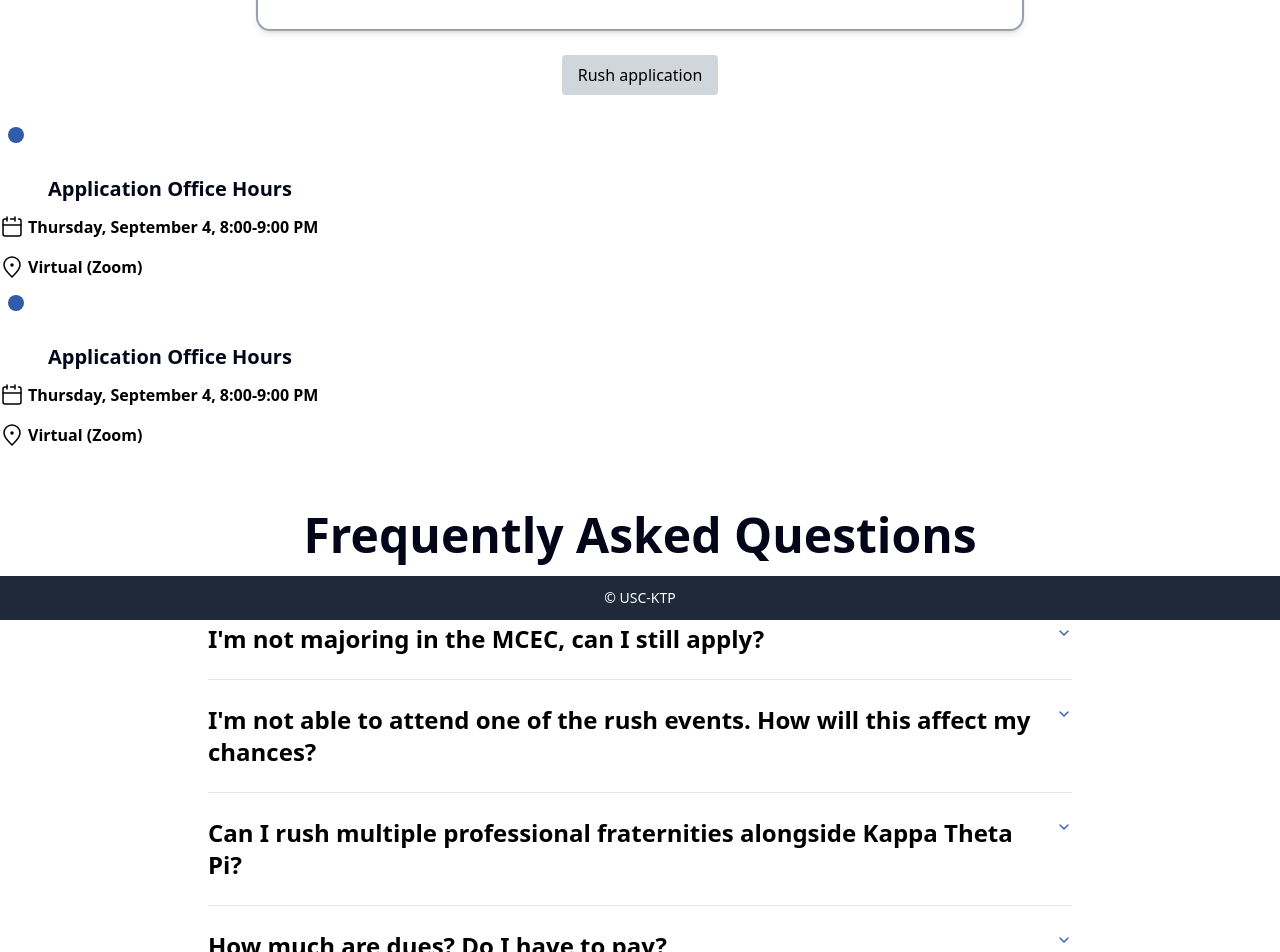
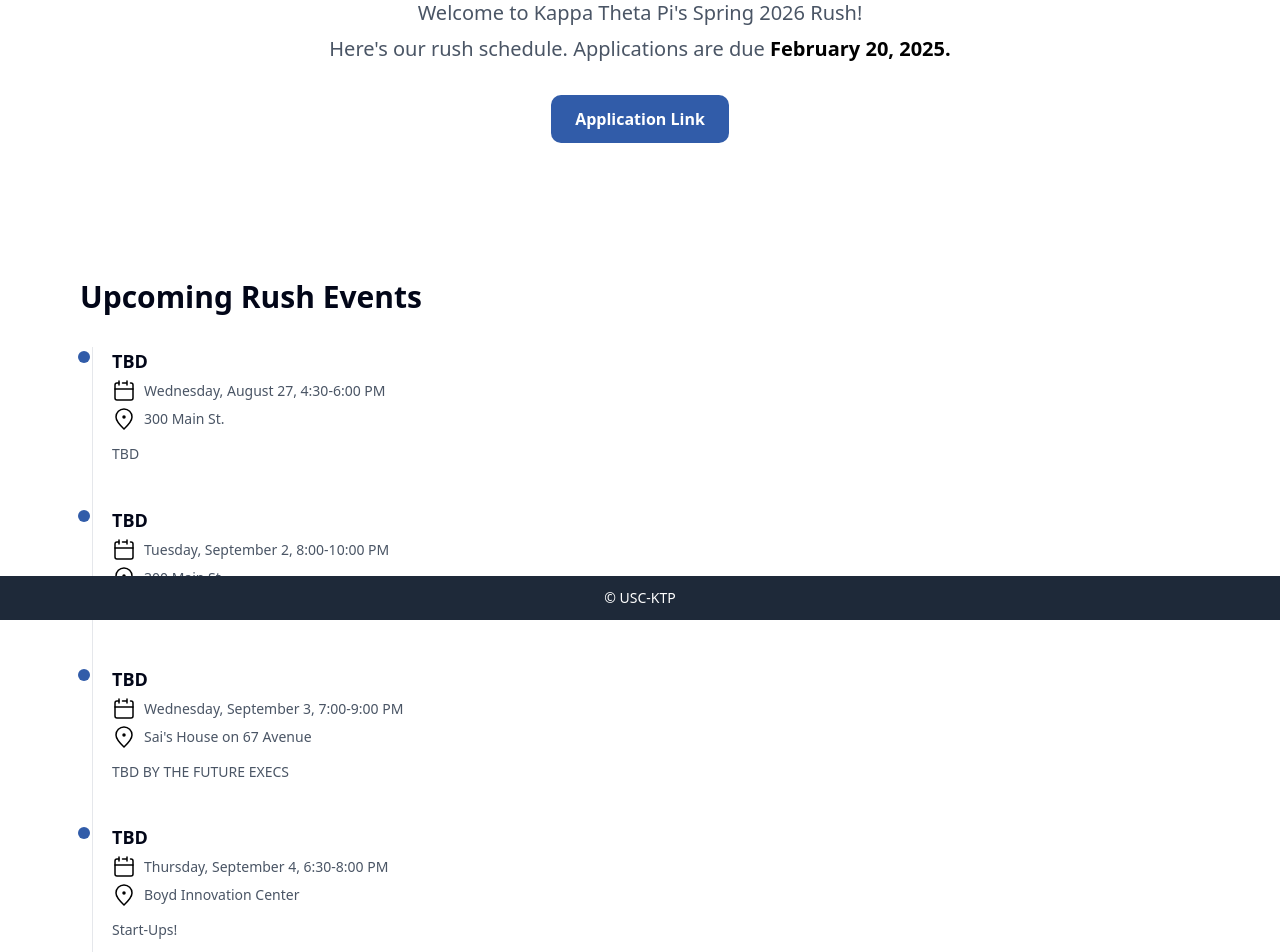
Before and after one commit to ktp-usc/ktp-website, a Next.js app: page /page2 in a window 1280 px wide. Shown: the part 180-1132 px from the top of the page. Built offline with nearby package versions, Linux system fonts and the light colour scheme.

Commit message:
added a new header, and then the timeline

```diff
--- a/app/page2/page.tsx
+++ b/app/page2/page.tsx
@@ -16,79 +16,105 @@ export default function Page2() {
   return (
     <main>
       <Header />
-      <div className="border-2 border-gray-400 rounded-xl p-6 text-center shadow-md mt-10 max-w-3xl mx-auto bg-white/5 backdrop-blur-sm">
-        <h1 className="text-2xl p-4 pb-5">Why rush</h1>
+      <section className="text-center py-16 px-6">
+        <h1 className="text-4xl sm:text-5xl font-extrabold mb-4">
+          Learn About Joining KTP!
+        </h1>
+        <p className="text-gray-600 text-lg sm:text-xl mb-2">
+          Welcome to Kappa Theta Pi's Spring 2026 Rush!
+        </p>
+        <p className="text-gray-600 text-lg sm:text-xl mb-8">
+          Here's our rush schedule. Applications are due{" "}
+          <span className="font-semibold text-black">February 20, 2025.</span>
+        </p>
+
+        {/* Application button */}
+        <div className="flex justify-center mb-6">
+          <Link
+            href="/Application"
+            className="px-6 py-3 bg-[#315CA9] text-white rounded-lg font-semibold hover:bg-[#23498F] transition-colors"
+          >
+            Application Link
+          </Link>
+        </div>
+      </section>
+
+      {/* ===== Timeline Section ===== */}
+      {/* ===== Timeline Section (no right column) ===== */}
+      <section className="max-w-6xl mx-auto mt-12 px-4">
         <div>
-          <form>{/* Form fields for page 2 go here */}</form>
+          <h2 className="text-3xl font-bold mb-8">Upcoming Rush Events</h2>
+
+          <div className="relative">
+            {/* vertical line (left) */}
+            <div className="absolute left-3 top-0 bottom-0 w-px bg-gray-200 hidden sm:block" />
+
+            {/* Event 1 */}
+            <div className="relative pl-8 pb-10">
+              <div className="absolute -left-0.5 top-1 w-3 h-3 rounded-full bg-[#315CA9]"></div>
+              <h3 className="text-lg font-semibold mb-1">TBD</h3>
+              <p className="text-sm text-gray-600 flex items-center gap-2 mb-1">
+                <CalendarIcon />
+                <span>Wednesday, August 27, 4:30-6:00 PM</span>
+              </p>
+              <p className="text-sm text-gray-600 flex items-center gap-2 mb-3">
+                <PinIcon />
+                <span>300 Main St.</span>
+              </p>
+              <p className="text-sm text-gray-600 leading-relaxed">TBD</p>
+            </div>
+
+            {/* Event 2 */}
+            <div className="relative pl-8 pb-10">
+              <div className="absolute -left-0.5 top-1 w-3 h-3 rounded-full bg-[#315CA9]"></div>
+              <h3 className="text-lg font-semibold mb-1">TBD</h3>
+              <p className="text-sm text-gray-600 flex items-center gap-2 mb-1">
+                <CalendarIcon />
+                <span>Tuesday, September 2, 8:00-10:00 PM</span>
+              </p>
+              <p className="text-sm text-gray-600 flex items-center gap-2 mb-3">
+                <PinIcon />
+                <span>300 Main St.</span>
+              </p>
+              <p className="text-sm text-gray-600 leading-relaxed">TBD</p>
+            </div>
+
+            {/* Event 3 */}
+            <div className="relative pl-8 pb-10">
+              <div className="absolute -left-0.5 top-1 w-3 h-3 rounded-full bg-[#315CA9]"></div>
+              <h3 className="text-lg font-semibold mb-1">TBD</h3>
+              <p className="text-sm text-gray-600 flex items-center gap-2 mb-1">
+                <CalendarIcon />
+                <span>Wednesday, September 3, 7:00-9:00 PM</span>
+              </p>
+              <p className="text-sm text-gray-600 flex items-center gap-2 mb-3">
+                <PinIcon />
+                <span>Sai's House on 67 Avenue</span>
+              </p>
+              <p className="text-sm text-gray-600 leading-relaxed">
+                TBD BY THE FUTURE EXECS
+              </p>
+            </div>
+
+            {/* Event 4 */}
+            <div className="relative pl-8 pb-10">
+              <div className="absolute -left-0.5 top-1 w-3 h-3 rounded-full bg-[#315CA9]"></div>
+              <h3 className="text-lg font-semibold mb-1">TBD</h3>
+              <p className="text-sm text-gray-600 flex items-center gap-2 mb-1">
+                <CalendarIcon />
+                <span>Thursday, September 4, 6:30-8:00 PM</span>
+              </p>
+              <p className="text-sm text-gray-600 flex items-center gap-2 mb-3">
+                <PinIcon />
+                <span>Boyd Innovation Center</span>
+              </p>
+              <p className="text-sm text-gray-600 leading-relaxed">
+                Start-Ups!
+              </p>
+            </div>
+          </div>
         </div>
-      </div>
-
-      <div className="flex justify-center mt-6 mb-10">
-        <Link
-          href="/Application"
-          className="px-4 py-2 bg-gray-300 text-black rounded hover:bg-gray-400 inline-block"
-        >
-          Rush application
-        </Link>
-      </div>
-
-      <div className="mb-10 flex items-center relative">
-        <div className="absolute left-4 top-1/2 transform -translate-y-1/2 -translate-x-1/2">
-          <div className="w-4 h-4 rounded-full bg-[#315CA9] z-10"></div>
-        </div>
-      </div>
-
-      <div className="ml-8 pl-4">
-        <h2 className="text-lg sm:text-xl font-bold mb-3">
-          Application Office Hours
-        </h2>
-      </div>
-
-      <div className="mb-4">
-        <div className="flex items-center mb-2">
-          <CalendarIcon />
-          <span className="ml-1 font-semibold text-black text-[13px] sm:text-base">
-            Thursday, September 4, 8:00-9:00 PM
-          </span>
-        </div>
-      </div>
-
-      <div className="flex items-center">
-        <PinIcon />
-        <span className="ml-1 font-semibold text-black text-[13px] sm:text-base">
-          Virtual (Zoom)
-        </span>
-      </div>
-
-      <br />
-
-      <div className="mb-10 flex items-center relative">
-        <div className="absolute left-4 top-1/2 transform -translate-y-1/2 -translate-x-1/2">
-          <div className="w-4 h-4 rounded-full bg-[#315CA9] z-10"></div>
-        </div>
-      </div>
-
-      <div className="ml-8 pl-4">
-        <h2 className="text-lg sm:text-xl font-bold mb-3">
-          Application Office Hours
-        </h2>
-      </div>
-
-      <div className="mb-4">
-        <div className="flex items-center mb-2">
-          <CalendarIcon />
-          <span className="ml-1 font-semibold text-black text-[13px] sm:text-base">
-            Thursday, September 4, 8:00-9:00 PM
-          </span>
-        </div>
-      </div>
-
-      <div className="flex items-center">
-        <PinIcon />
-        <span className="ml-1 font-semibold text-black text-[13px] sm:text-base">
-          Virtual (Zoom)
-        </span>
-      </div>
+      </section>
 
       {/* ===== FAQ Accordion (added here) ===== */}
       <section className="max-w-4xl mx-auto mt-16 mb-24 px-4">
```
